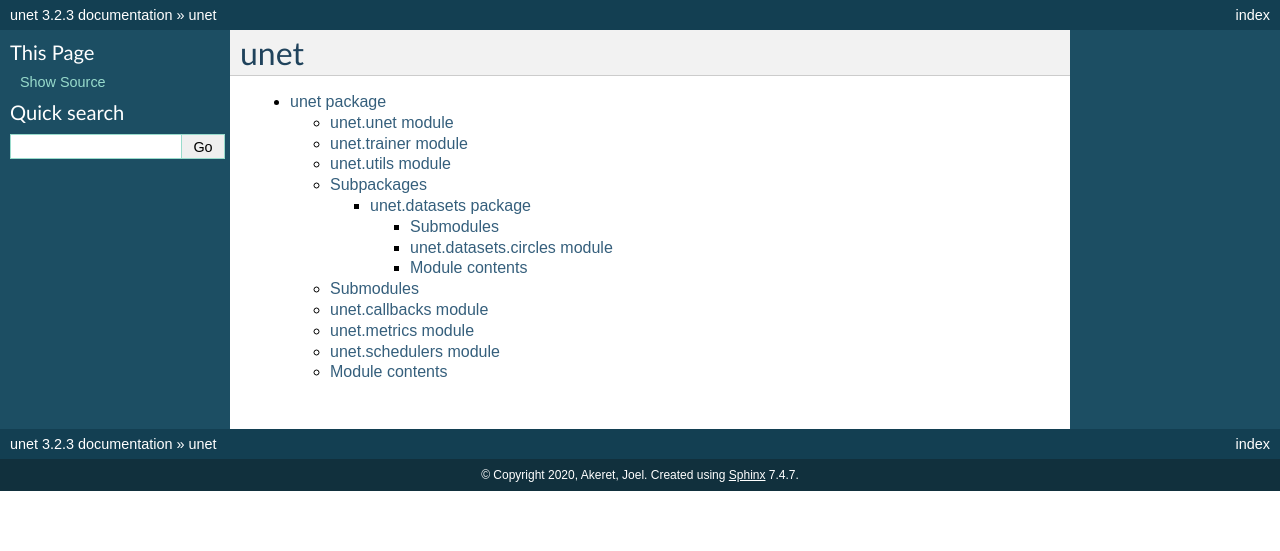
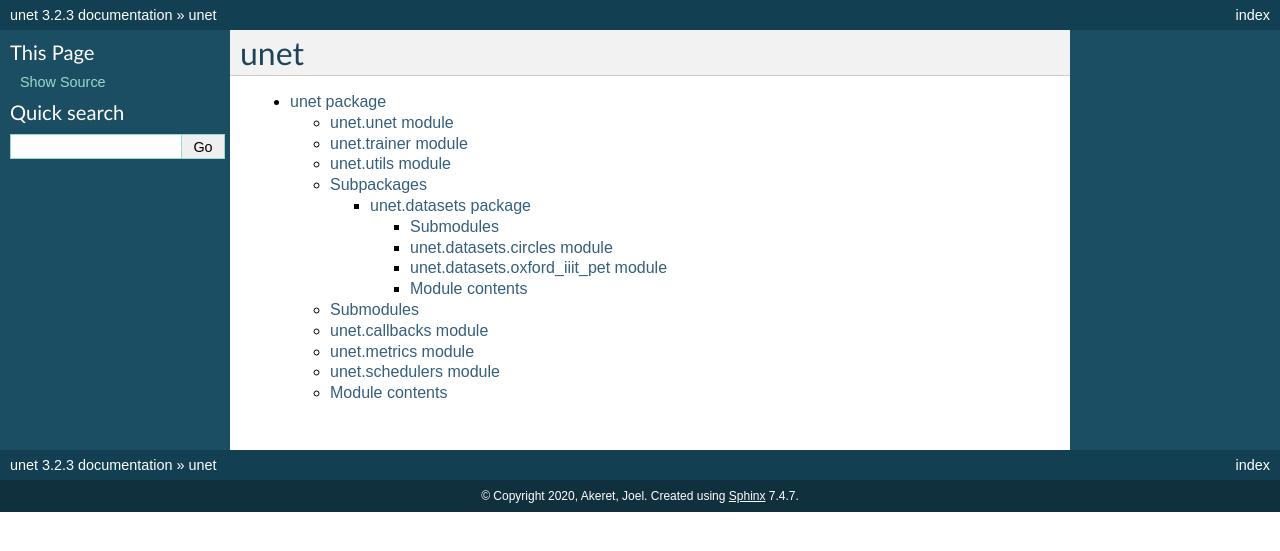
Before and after one commit to jakeret/unet, a Sphinx documentation site: the page built from docs/api/modules.rst, in a window 1280 px wide. Shown: the top 551 px of the page. Built offline with Sphinx 7.4.7, drawn with Linux system fonts in a browser that asks for light colours.

Commit message:
fixing docu

```diff
--- a/docs/api/unet.datasets.rst
+++ b/docs/api/unet.datasets.rst
@@ -12,6 +12,14 @@ unet.datasets.circles module
    :undoc-members:
    :show-inheritance:
 
+unet.datasets.oxford\_iiit\_pet module
+--------------------------------------
+
+.. automodule:: unet.datasets.oxford_iiit_pet
+   :members:
+   :undoc-members:
+   :show-inheritance:
+
 
 Module contents
 ---------------
```
Also changed, not shown: 1 other file.
